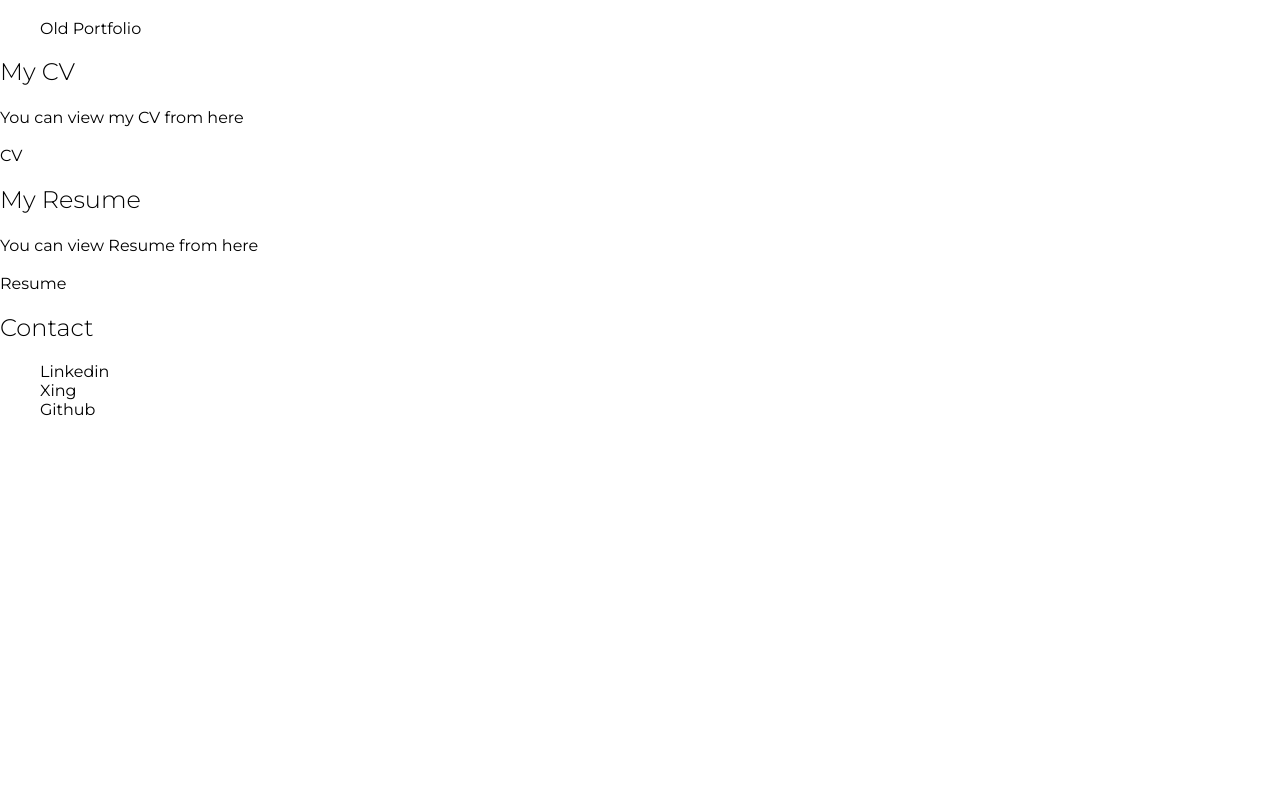
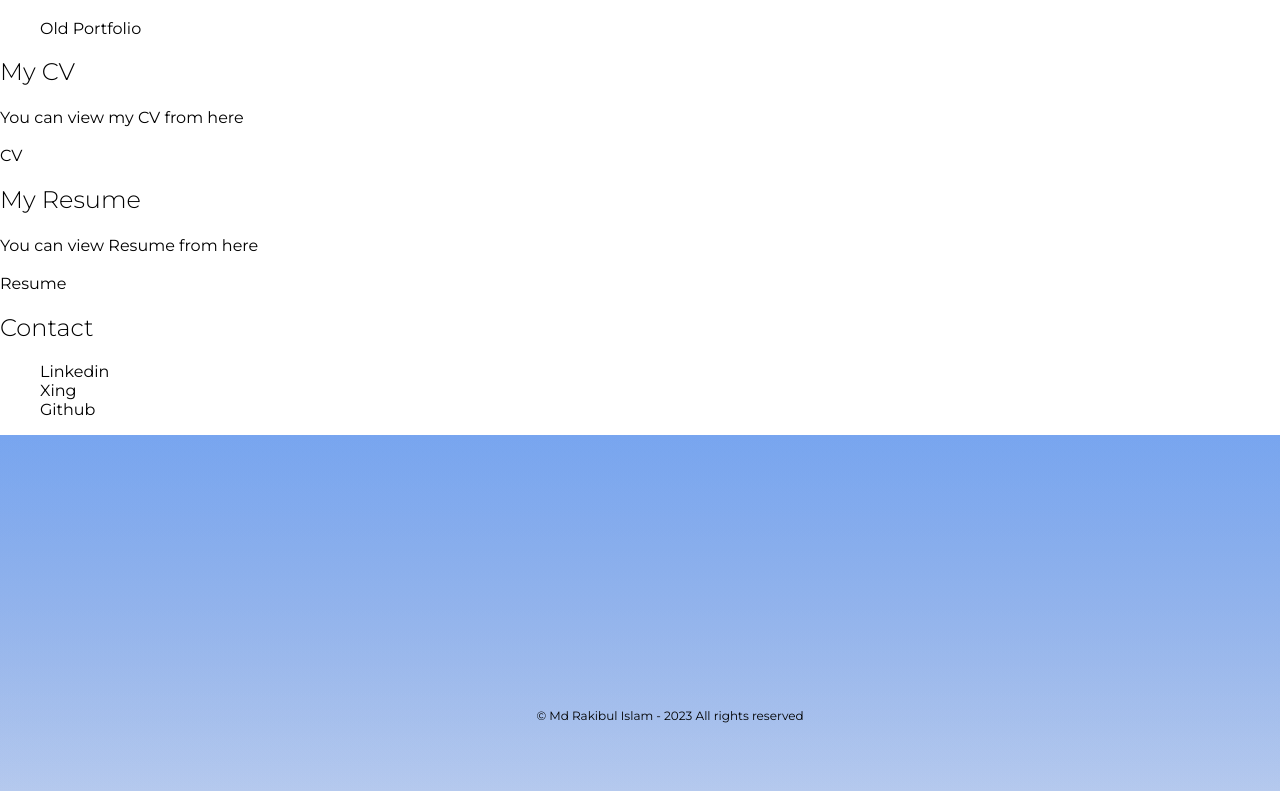
Before and after one commit to raki893/raki893.github.io, a React (Create React App) app: page / in a window 1280 px wide. Shown: the part 851-1642 px from the top of the page. Before the commit the page ends 1446 px from the top, so only its background shows below. Built offline with nearby package versions, Linux system fonts and the light colour scheme.

Commit message:
unfinished footer

```diff
--- a/package.json
+++ b/package.json
@@ -4,6 +4,10 @@
   "homepage": "https://raki893.github.io",
   "private": true,
   "dependencies": {
+    "@fortawesome/fontawesome-svg-core": "^6.4.2",
+    "@fortawesome/free-brands-svg-icons": "^6.4.2",
+    "@fortawesome/free-solid-svg-icons": "^6.4.2",
+    "@fortawesome/react-fontawesome": "^0.2.0",
     "@testing-library/jest-dom": "^5.17.0",
     "@testing-library/react": "^13.4.0",
     "@testing-library/user-event": "^13.5.0",
--- a/src/components/Footer.js
+++ b/src/components/Footer.js
@@ -1,9 +1,83 @@
 import React from 'react';
+
 
 const Footer = () => {
   return (
-    <footer className="content felx">
-      {/* <p> &copy; {new Date().getFullYear()} | Md Rakibul Islam. All rights reserved.</p> */}
+    <footer className="footer">
+      <div className="background">
+        <svg className="footer_svg"
+          version="1.1"
+          xmlns="http://www.w3.org/2000/svg"
+          xmlnsXlink="http://www.w3.org/1999/xlink"
+          x="0px"
+          y="0px"
+          width="100%"
+          height="100%"
+          viewBox="0 0 1600 900"
+        >
+          <defs>
+            <linearGradient id="bg" x2="0%" y2="100%">
+              <stop offset="0%" style={{ stopColor: 'rgba(53, 127, 242, 0.6)' }}></stop>
+              <stop offset="100%" style={{ stopColor: 'rgba(38, 89, 190, 0.06)' }}></stop>
+            </linearGradient>
+            <path
+              id="wave"
+              fill="url(#bg)"
+              d="M-363.852,502.589c0,0,236.988-41.997,505.475,0
+      s371.981,38.998,575.971,0s293.985-39.278,505.474,5.859s493.475,48.368,716.963-4.995v560.106H-363.852V502.589z"
+            />
+          </defs>
+          <g>
+            <use xlinkHref="#wave" opacity=".3">
+              <animateTransform
+                attributeName="transform"
+                attributeType="XML"
+                type="translate"
+                dur="8s"
+                calcMode="spline"
+                values="270 230; -334 180; 270 230"
+                keyTimes="0; .5; 1"
+                keySplines="0.42, 0, 0.58, 1.0;0.42, 0, 0.58, 1.0"
+                repeatCount="indefinite"
+              />
+            </use>
+            <use xlinkHref="#wave" opacity=".6">
+              <animateTransform
+                attributeName="transform"
+                attributeType="XML"
+                type="translate"
+                dur="6s"
+                calcMode="spline"
+                values="-270 230;243 220;-270 230"
+                keyTimes="0; .6; 1"
+                keySplines="0.42, 0, 0.58, 1.0;0.42, 0, 0.58, 1.0"
+                repeatCount="indefinite"
+              />
+            </use>
+            <use xlinkHref="#wave" opacity=".9">
+              <animateTransform
+                attributeName="transform"
+                attributeType="XML"
+                type="translate"
+                dur="4s"
+                calcMode="spline"
+                values="0 230;-140 200;0 230"
+                keyTimes="0; .4; 1"
+                keySplines="0.42, 0, 0.58, 1.0;0.42, 0, 0.58, 1.0"
+                repeatCount="indefinite"
+              />
+            </use>
+          </g>
+        </svg>
+      </div>
+
+      <section className='social_section'>
+        <ul className="socials">
+
+        </ul>
+
+        <p className="legal">© Md Rakibul Islam - 2023 All rights reserved</p>
+      </section>
     </footer>
   );
 };
--- /dev/null
+++ b/src/scss/_footer.scss
@@ -0,0 +1,78 @@
+.footer {
+    position: relative;
+    left: 0;
+    bottom: 0;
+    display: flex;
+    width: 100%;
+    height: 370px;
+    overflow: hidden;
+
+    ul {
+        display: flex;
+        list-style: none;
+        padding: 0;
+        margin: 0;
+      }
+
+  }
+
+  .background {
+    position: absolute;
+    z-index: -1;
+    top: 0;
+    left: 0;
+    right: 0;
+    bottom: 0;
+  }
+
+
+
+  .socials {
+    gap: 20px;
+  }
+
+  .socials .fa-icon {
+    font-size: 24px;
+  }
+
+
+
+  .legal {
+    font-size: 12px;
+    margin: 0;
+  }
+
+  .footer_svg {
+    position: absolute;
+    top: 0;
+    left: 0;
+    width: 100%;
+    height: 100%;
+    transform: scaleY(3) scaleX(2.25);
+    transform-origin: bottom;
+    box-sizing: border-box;
+    display: block;
+    pointer-events: none;
+  }
+
+  .social_section {
+    display: flex;
+    flex-direction: column;
+    justify-content: flex-end;
+    gap: 30px;
+    padding-bottom: 80px;
+    padding-left: 60px;
+    width: 100%;
+  }
+
+  @media (min-width: 420px) {
+    section {
+      align-items: center;
+      padding-left: 0;
+      gap: 20px;
+    }
+
+    .links {
+      gap: 20px;
+    }
+  }
--- a/src/scss/main.scss
+++ b/src/scss/main.scss
@@ -5,3 +5,4 @@
 @import 'about';
 @import 'wave';
 @import 'skillsSection';
+@import 'footer';
```
Also changed, not shown: 1 other file (tests, documents, lock files or other folders).
